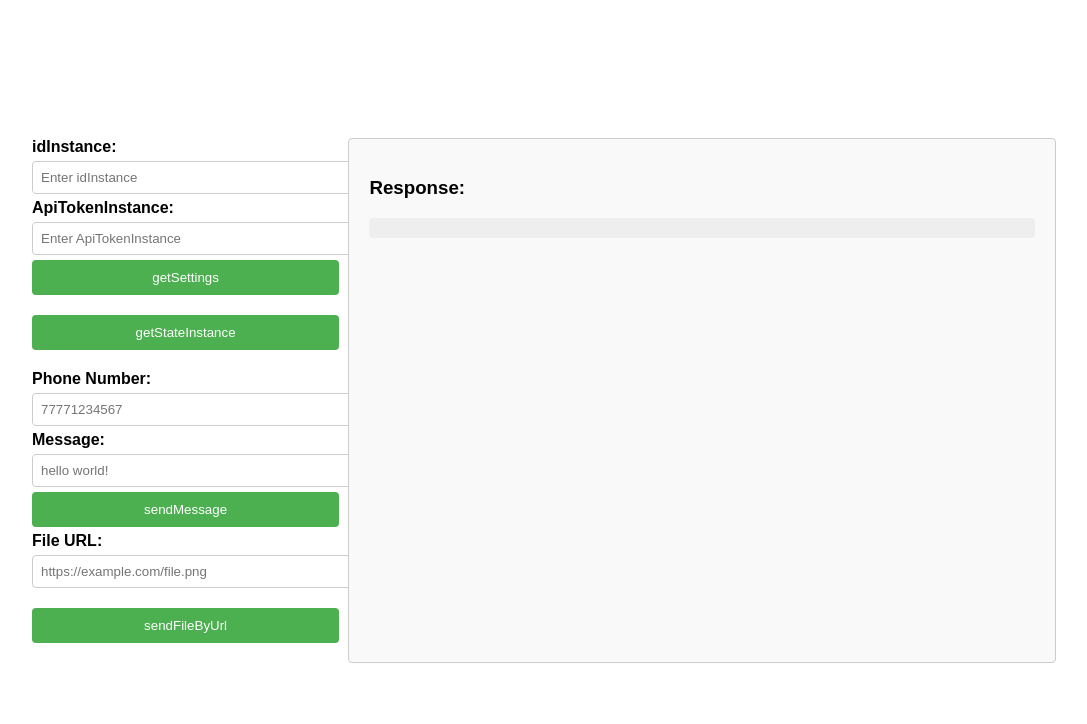
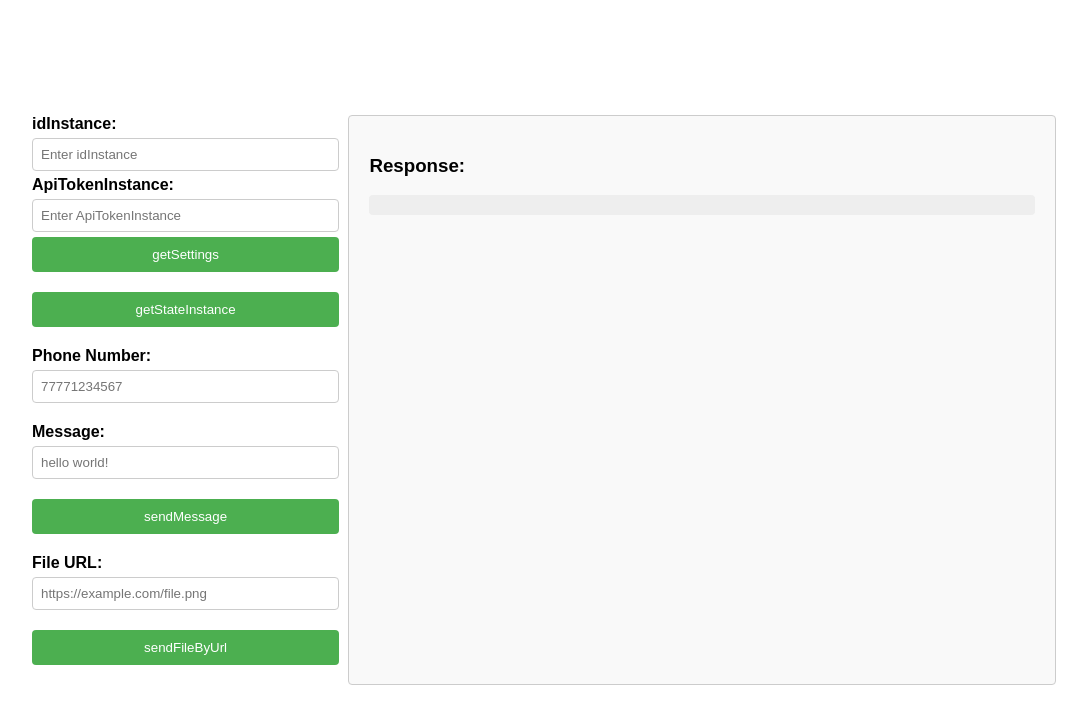
Before and after one commit to gevorggasparyan/GreenAPI, a plain HTML site: page index.html in a window 1280 px wide. Shown: the whole page, without its empty margins (96-1183 px from the left). Drawn offline with Linux system fonts and the light colour scheme.

Commit message:
fix: input styles

```diff
--- a/styles.css
+++ b/styles.css
@@ -28,6 +28,7 @@ body {
     padding: 8px;
     margin-bottom: 20px;
     border-radius: 4px;
+    box-sizing: border-box;
 }
 
 .form input {
@@ -45,16 +46,12 @@ body {
     border: none;
     cursor: pointer;
     padding: 10px;
+    width: 100%;
+    box-sizing: border-box;
 }
 
 .form button:hover {
     background-color: #45a049;
-}
-
-.form input#phoneNumber,
-.form input#message,
-.form button#sendMessage {
-    margin-bottom: 5px;
 }
 
 .response {
```
